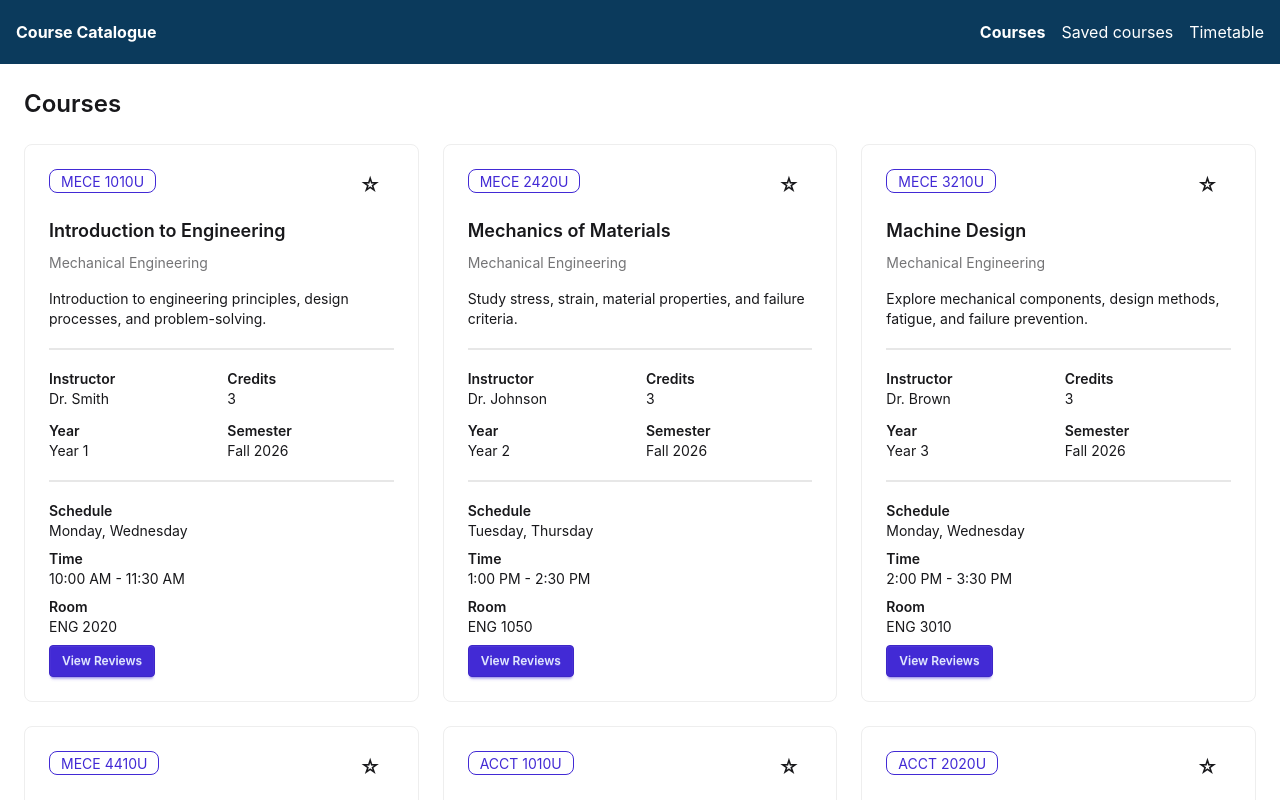
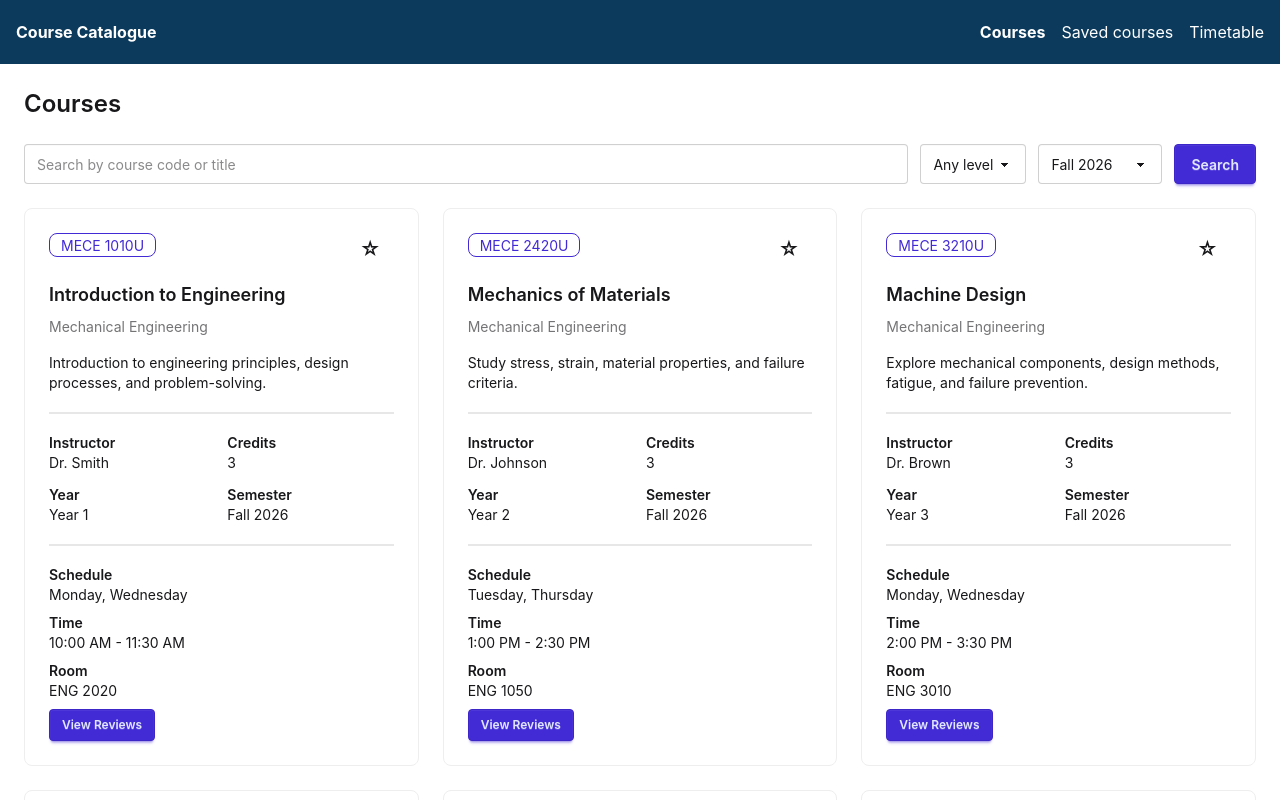
Before and after one commit to TheCuties/TheCuties-Classes-Catalogue, a React (Vite) app: page / in a window 1280 px wide. Shown: the top 800 px of the page. Built offline with nearby package versions, Linux system fonts and the light colour scheme.

Commit message:
feat: made search and filter ui

```diff
--- /dev/null
+++ b/src/components/CourseFilters.jsx
@@ -0,0 +1,53 @@
+//this is only the UI for now.
+
+const LEVEL_OPTIONS = [
+  "Any level",
+  "100-level",
+  "200-level",
+  "300-level",
+  "400-level",
+];
+
+
+const TERM_OPTIONS = [
+  "Any term",
+  "Fall 2026",
+  "Winter 2027",
+];
+
+function CourseFilters() {
+
+  return (
+
+    // Keep both dropdowns in a row and let them stack on small screens
+    <div className="flex flex-col sm:flex-row gap-3">
+
+      <select
+        className="select select-bordered w-full sm:w-auto"
+        defaultValue="Any level"
+        aria-label="Course level"
+      >
+        {LEVEL_OPTIONS.map((level) => (
+          <option key={level} value={level}>
+            {level}
+          </option>
+        ))}
+      </select>
+
+      <select
+        className="select select-bordered w-full sm:w-auto"
+        defaultValue="Fall 2026"
+        aria-label="Term"
+      >
+        {TERM_OPTIONS.map((term) => (
+          <option key={term} value={term}>
+            {term}
+          </option>
+        ))}
+      </select>
+
+    </div>
+  );
+}
+
+export default CourseFilters;
--- /dev/null
+++ b/src/components/SearchBar.jsx
@@ -0,0 +1,19 @@
+
+// SearchBar shows the text input that will later be used to search courses by course code or title.
+// It is only the UI for now.
+// CoursesPage can pass value/onChange props here. but that's for m3 :)
+
+function SearchBar() {
+  return (
+    <label className="input input-bordered flex items-center gap-2 flex-1 min-w-0">
+      <input
+        type="search"
+        className="grow"
+        placeholder="Search by course code or title"
+        aria-label="Search by course code or title"
+      />
+    </label>
+  );
+}
+
+export default SearchBar;
--- a/src/pages/CoursesPage.jsx
+++ b/src/pages/CoursesPage.jsx
@@ -1,6 +1,9 @@
 
 // Import the reusable CourseCard component
 import CourseCard from "../components/CourseCard";
+
+import SearchBar from "../components/SearchBar";
+import CourseFilters from "../components/CourseFilters";
 
 // Receive the courses and favourite function from App.jsx
 function CoursesPage({ courses, onToggleFavourite }) {
@@ -14,6 +17,19 @@ function CoursesPage({ courses, onToggleFavourite }) {
       <h1 className="text-2xl font-semibold mb-6">
         Courses
       </h1>
+
+      {/* search and filter row. ONLY UI FOR NOW TODO IN M3*/}
+      <div
+        role="search"
+        className="flex flex-col lg:flex-row lg:items-center gap-3 mb-6"
+      >
+        <SearchBar />
+        <CourseFilters />
+        <button type="button" className="btn btn-primary">
+          Search
+        </button>
+
+      </div>
 
       {/* Display all courses in a grid layout */}
       <div className="grid grid-cols-1 md:grid-cols-2 lg:grid-cols-3 gap-6">
```
